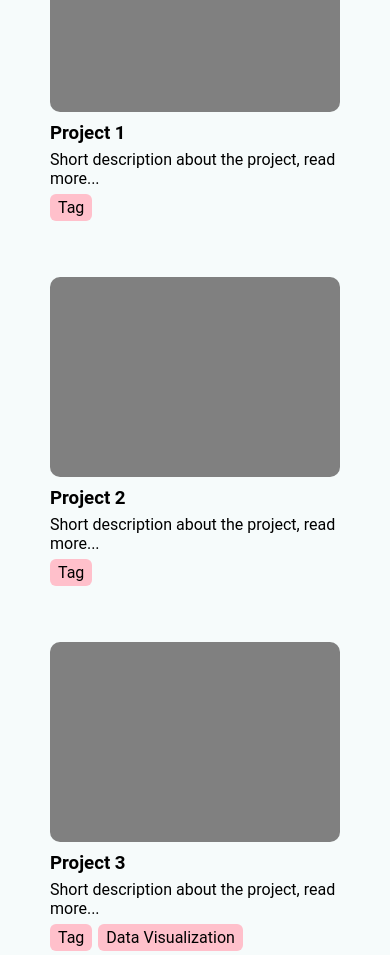
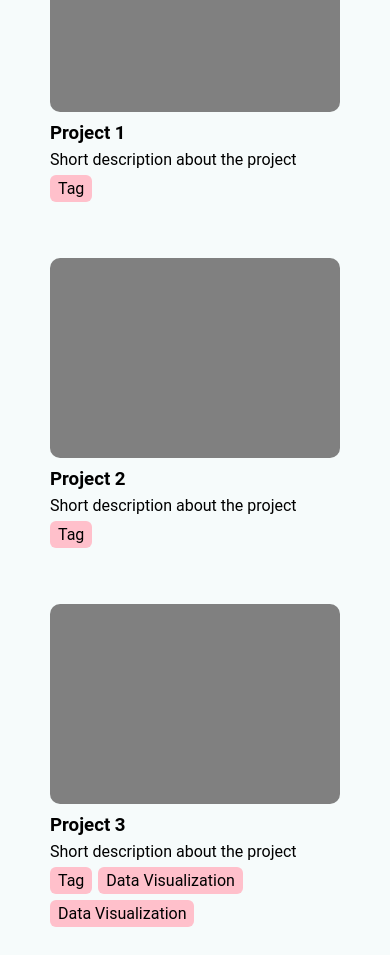
Before and after one commit to irisvdboomen/portfolio-iris, a Vue app: page / in a window 390 px wide. Shown: the part 1020-1975 px from the top of the page. Built offline with nearby package versions, Linux system fonts and the light colour scheme.

Commit message:
Organize page sections into seperate Vue components

```diff
--- a/src/App.vue
+++ b/src/App.vue
@@ -1,61 +1,26 @@
 <template>
   <div class="home-page">
     <NavigationBar />
-    <div class="introduction-home">
-      <h1>Hello, I'm Iris van den Boomen</h1>
-
-      <p>Lorem ipsum dolor sit amet consectetur, adipisicing elit. Vel harum repellat assumenda fuga, ea aliquid minima hic quidem nisi perferendis explicabo, rerum nostrum, vitae optio nam magnam porro. Vel laboriosam ratione modi! Dolorum cum aperiam qui unde odio sapiente voluptatem sed doloribus corrupti tempora non maxime iste, laboriosam, amet nostrum.</p>
-    </div>
-    <div class="projects-page">
-      <h2 class="projects">My projects</h2>
-      <div class="project">
-        <div class="image-project"></div>
-        <div class="text-content">
-          <h3>Project 1</h3>
-          <p>Short description about the project, read more...</p>
-          <div class="project-tag">Tag</div>
-        </div>
-      </div>
-      <div class="project">
-        <div class="image-project"></div>
-        <div class="text-content">
-          <h3>Project 2</h3>
-          <p>Short description about the project, read more...</p>
-          <div class="project-tag">Tag</div>
-        </div>
-      </div>
-      <div class="project">
-        <div class="image-project"></div>
-        <div class="text-content">
-          <h3>Project 3</h3>
-          <p>Short description about the project, read more...</p>
-          <div class="project-tag">Tag</div>
-          <div class="project-tag">Data Visualization</div>
-          <div class="project-tag">Data Visualization</div>
-        </div>
-      </div>
-    </div>
-    <div class="about-page">
-      <h2 class="about">About</h2>
-      <div class="profile-image"></div>
-      <div class="about-introduction">
-        Lorem ipsum, dolor sit amet consectetur adipisicing elit. Quidem provident fugit amet et rem asperiores ea assumenda accusantium blanditiis ipsam natus eligendi distinctio ratione eos quod labore, doloribus earum delectus?
-      </div>
-      <div class="about-text">
-        Lorem ipsum dolor sit amet consectetur, adipisicing elit. Distinctio earum dolorum labore placeat nisi fuga, veritatis consectetur! Explicabo ex praesentium, dolores laboriosam atque adipisci voluptatem vel consequatur omnis cum, nulla voluptatibus iusto architecto consectetur mollitia natus incidunt, provident harum illo ratione iure quas voluptate eveniet. Animi, accusamus? Totam, illo beatae!
-      </div>
-    </div>
+    <HomePage />
+    <ProjectsSection />
+    <AboutMeSection />
   </div>
 </template>
 
 <script>
 import NavigationBar from './components/NavigationBar.vue'
+import HomePage from './components/HomePage.vue'
+import ProjectsSection from './components/ProjectsSection.vue'
+import AboutMeSection from './components/AboutMeSection.vue';
 
 export default {
   name: 'App',
   components: {
-    NavigationBar
-  }
+    NavigationBar,
+    HomePage,
+    ProjectsSection,
+    AboutMeSection
+}
 }
 
 </script>
@@ -81,94 +46,6 @@ body {
     height: 100vh;
   }
 
-  .introduction-home {
-    display: flex;
-    justify-content: flex-start;
-    align-items: center;
-    flex-direction: column;
-    height: 100vh;
-    padding: 40px;
-  }
-
-  .introduction-home h1 {
-    margin-bottom: 80px;
-    margin-top: 150px;
-    font-size: 2rem;
-  }
-
-  .introduction-home p {
-    margin-top: 10px;
-    font-size: 1.375rem;
-  }
-
-  .projects {
-    text-align: center;
-    margin: 40px 0 10px 0;
-  }
-
-  .project {
-    display: flex;
-    flex-direction: column;
-    align-items: center;
-    width: 100%;
-    margin-bottom: 40px;
-  }
-
-  .image-project {
-    width: 290px;
-    height: 200px;
-    background-color: grey;
-    border-radius: 10px;
-    margin: 10px 0;
-  }
-
-  .text-content {
-    width: 290px;
-    align-self: center;
-    text-align: left;
-  }
-
-  .text-content h3, .text-content p {
-    margin-bottom: 6px;
-  }
-
-  .project-tag {
-    background-color: pink;
-    padding: 4px 8px;
-    display: inline-block;
-    border-radius: 6px;
-    margin-right: 6px;
-    margin-bottom: 6px;
-  }
-
-  .about-page {
-    display: flex;
-    align-items: center;
-    flex-direction: column;
-  }
-
-  .about {
-    margin: 40px 0 10px 0;
-  }
-
-  .profile-image {
-    width: 136px;
-    height: 136px;
-    background-color: grey;
-    border-radius: 70px;
-    margin: 20px 0;
-  }
-
-  .about-introduction {
-    width: 290px;
-    margin: 20px 0 0 0;
-    font-weight: bold
-  }
-
-  .about-text {
-    width: 290px;
-    margin: 10px 0;
-  }
 }
 
 </style>
--- /dev/null
+++ b/src/components/AboutMeSection.vue
@@ -0,0 +1,52 @@
+<template>
+<div class="about-page">
+    <h2 class="about">About</h2>
+    <div class="profile-image"></div>
+    <div class="about-introduction">
+         Lorem ipsum, dolor sit amet consectetur adipisicing elit. Quidem provident fugit amet et rem asperiores ea assumenda accusantium blanditiis ipsam natus eligendi distinctio ratione eos quod labore, doloribus earum delectus?
+        </div>
+        <div class="about-text">
+            Lorem ipsum dolor sit amet consectetur, adipisicing elit. Distinctio earum dolorum labore placeat nisi fuga, veritatis consectetur! Explicabo ex praesentium, dolores laboriosam atque adipisci voluptatem vel consequatur omnis cum, nulla voluptatibus iusto architecto consectetur mollitia natus incidunt, provident harum illo ratione iure quas voluptate eveniet. Animi, accusamus? Totam, illo beatae!
+        </div>
+    </div>
+</template>
+
+<script>
+export default {
+  name: 'AboutMeSection'
+}
+</script>
+
+<style scoped>
+@media only screen and (max-width: 744px) {
+.about-page {
+    display: flex;
+    align-items: center;
+    flex-direction: column;
+  }
+
+  .about {
+    margin: 40px 0 10px 0;
+  }
+
+  .profile-image {
+    width: 136px;
+    height: 136px;
+    background-color: grey;
+    border-radius: 70px;
+    margin: 20px 0;
+  }
+
+  .about-introduction {
+    width: 290px;
+    margin: 20px 0 0 0;
+    font-weight: bold
+  }
+
+  .about-text {
+    width: 290px;
+    margin: 10px 0 50px 0;
+  }
+
+}
+</style>
--- /dev/null
+++ b/src/components/Footer.vue
@@ -0,0 +1 @@
+<!-- still add -->
--- /dev/null
+++ b/src/components/HomePage.vue
@@ -0,0 +1,37 @@
+<template>
+    <div class="introduction-home">
+        <h1>Hello, I'm Iris van den Boomen</h1>
+
+        <p>Lorem ipsum dolor sit amet consectetur, adipisicing elit. Vel harum repellat assumenda fuga, ea aliquid minima hic quidem nisi perferendis explicabo, rerum nostrum, vitae optio nam magnam porro. Vel laboriosam ratione modi! Dolorum cum aperiam qui unde odio sapiente voluptatem sed doloribus corrupti tempora non maxime iste, laboriosam, amet nostrum.</p>
+      </div>
+</template>
+
+<script>
+export default {
+  name: 'HomePage'
+}
+</script>
+
+<style scoped>
+@media only screen and (max-width: 744px) {
+  .introduction-home {
+    display: flex;
+    justify-content: flex-start;
+    align-items: center;
+    flex-direction: column;
+    height: 100vh;
+    padding: 40px;
+  }
+
+  .introduction-home h1 {
+    margin-bottom: 80px;
+    margin-top: 150px;
+    font-size: 2rem;
+  }
+
+  .introduction-home p {
+    margin-top: 10px;
+    font-size: 1.375rem;
+  }
+}
+</style>
--- /dev/null
+++ b/src/components/ProjectsItem.vue
@@ -0,0 +1,56 @@
+<template>
+    <div class="project">
+        <div class="image-project"></div>
+        <div class="text-content">
+            <h3>{{ project.title }}</h3>
+            <p>{{ project.description }}</p>
+            <div v-for="(tag, index) in project.tags" :key="index" class="project-tag">{{ tag }}</div>
+        </div>
+  </div>
+</template>
+
+<script>
+export default {
+  name: 'ProjectsItem',
+  props: ['project'],
+}
+</script>
+
+<style scoped>
+@media only screen and (max-width: 744px) {
+  .project {
+    display: flex;
+    flex-direction: column;
+    align-items: center;
+    width: 100%;
+    margin-bottom: 40px;
+  }
+
+  .image-project {
+    width: 290px;
+    height: 200px;
+    background-color: grey;
+    border-radius: 10px;
+    margin: 10px 0;
+  }
+
+  .text-content {
+    width: 290px;
+    align-self: center;
+    text-align: left;
+  }
+
+  .text-content h3, .text-content p {
+    margin-bottom: 6px;
+  }
+
+  .project-tag {
+    background-color: pink;
+    padding: 4px 8px;
+    display: inline-block;
+    border-radius: 6px;
+    margin-right: 6px;
+    margin-bottom: 6px;
+  }
+}
+</style>
--- /dev/null
+++ b/src/components/ProjectsSection.vue
@@ -0,0 +1,39 @@
+<template>
+    <div class="projects-page">
+      <h2 class="projects">My projects</h2>
+      <ProjectsItem
+        v-for="(project, index) in projects"
+        :key="index"
+        :project="project"/>
+    </div>
+</template>
+
+<script>
+import ProjectsItem from './ProjectsItem.vue'
+
+export default {
+  name: 'ProjectsSection',
+  components: {
+    ProjectsItem
+  },
+  data() {
+    return {
+        projects: [
+            { title: "Project 1", description: "Short description about the project", tags: ["Tag"] },
+            { title: "Project 2", description: "Short description about the project", tags: ["Tag"] },
+            { title: "Project 3", description: "Short description about the project", tags: ["Tag", "Data Visualization", "Data Visualization"] },
+        ]
+    }
+  }
+}
+</script>
+
+<style scoped>
+@media only screen and (max-width: 744px) {
+ .projects {
+    text-align: center;
+    margin: 40px 0 10px 0;
+  }
+
+}
+</style>
```
